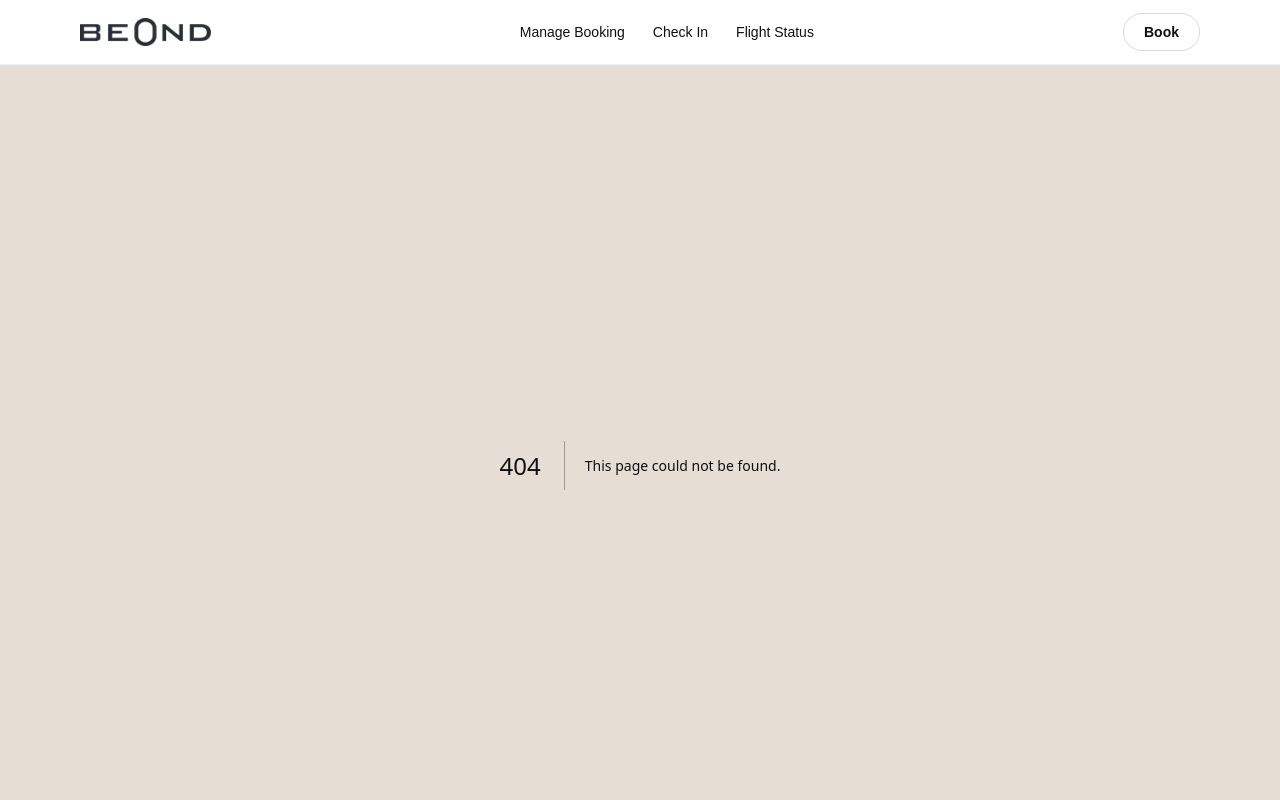
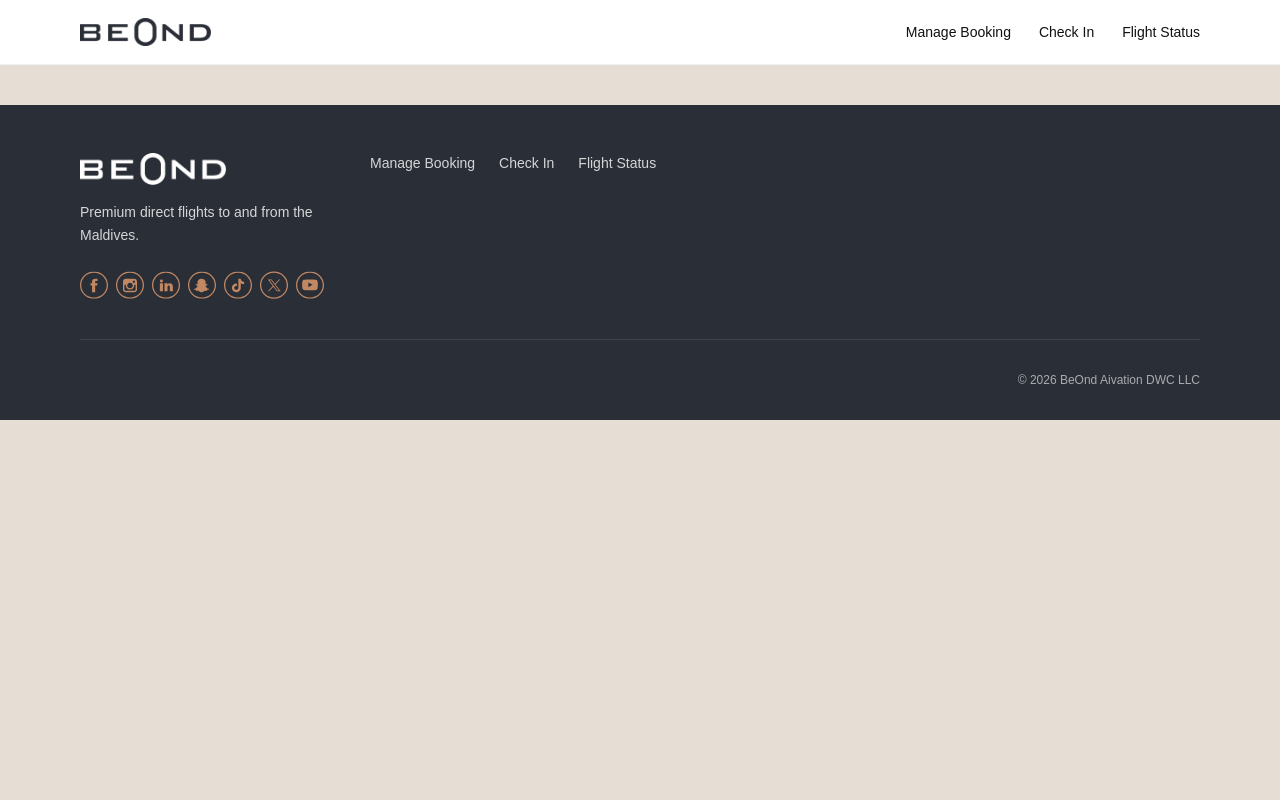
Before and after one commit to Flybeond/beond-ibe-zenith-frame, a Next.js app in the folder beond-ibe-zenith-frame/: page /footer-page in a window 1280 px wide. Before the commit this address had no page. Shown: the top 800 px of the page. Built offline with nearby package versions, Linux system fonts and the light colour scheme.

Commit message:
More WIP

```diff
--- /dev/null
+++ b/beond-ibe-zenith-frame/src/app/footer-page/layout.tsx
@@ -0,0 +1,34 @@
+import type { Metadata } from "next";
+import { Geist, Geist_Mono } from "next/font/google";
+import "../globals.css";
+
+const geistSans = Geist({
+  variable: "--font-geist-sans",
+  subsets: ["latin"],
+});
+
+const geistMono = Geist_Mono({
+  variable: "--font-geist-mono",
+  subsets: ["latin"],
+});
+
+export const metadata: Metadata = {
+  title: "Footer Only | Beond",
+};
+
+export default function FooterOnlyLayout({
+  children,
+}: Readonly<{
+  children: React.ReactNode;
+}>) {
+  return (
+    <html
+      lang="en"
+      className={`${geistSans.variable} ${geistMono.variable} h-full antialiased`}
+    >
+      <body className="min-h-full bg-(--color-surface-2) text-(--color-foreground)">
+        {children}
+      </body>
+    </html>
+  );
+}
--- /dev/null
+++ b/beond-ibe-zenith-frame/src/app/footer-page/page.tsx
@@ -0,0 +1,5 @@
+import SiteFooter from "../../components/SiteFooter";
+
+export default function FooterPage() {
+  return <SiteFooter />;
+}
--- /dev/null
+++ b/beond-ibe-zenith-frame/src/app/header-page/layout.tsx
@@ -0,0 +1,34 @@
+import type { Metadata } from "next";
+import { Geist, Geist_Mono } from "next/font/google";
+import "../globals.css";
+
+const geistSans = Geist({
+  variable: "--font-geist-sans",
+  subsets: ["latin"],
+});
+
+const geistMono = Geist_Mono({
+  variable: "--font-geist-mono",
+  subsets: ["latin"],
+});
+
+export const metadata: Metadata = {
+  title: "Header Only | Beond",
+};
+
+export default function HeaderOnlyLayout({
+  children,
+}: Readonly<{
+  children: React.ReactNode;
+}>) {
+  return (
+    <html
+      lang="en"
+      className={`${geistSans.variable} ${geistMono.variable} h-full antialiased`}
+    >
+      <body className="min-h-full bg-(--color-surface-2) text-(--color-foreground)">
+        {children}
+      </body>
+    </html>
+  );
+}
--- /dev/null
+++ b/beond-ibe-zenith-frame/src/app/header-page/page.tsx
@@ -0,0 +1,5 @@
+import SiteHeader from "../../components/SiteHeader";
+
+export default function HeaderPage() {
+  return <SiteHeader />;
+}
--- a/beond-ibe-zenith-frame/src/components/SiteHeader.tsx
+++ b/beond-ibe-zenith-frame/src/components/SiteHeader.tsx
@@ -38,14 +38,14 @@ export default function SiteHeader() {
             ))}
           </nav>
 
-          <div className="hidden md:flex items-center">
+          {/*<div className="hidden md:flex items-center">
             <a
               href="#SearchCriterias"
               className="rounded-full border border-black/15 px-5 py-2 text-sm font-semibold hover:bg-(--color-foreground) hover:text-(--color-background) transition-colors"
             >
               Book
             </a>
-          </div>
+          </div>*/}
 
           <div className="md:hidden">
             <details className="relative">
```
